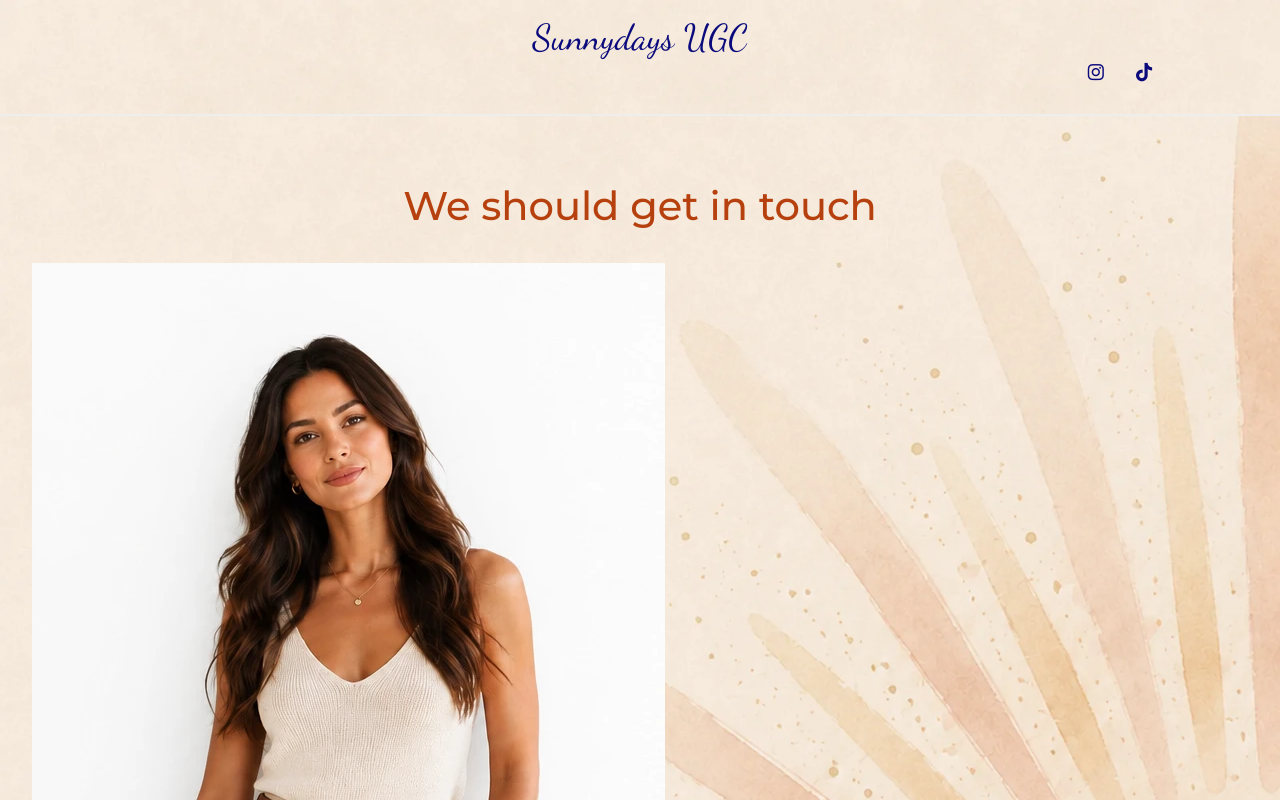
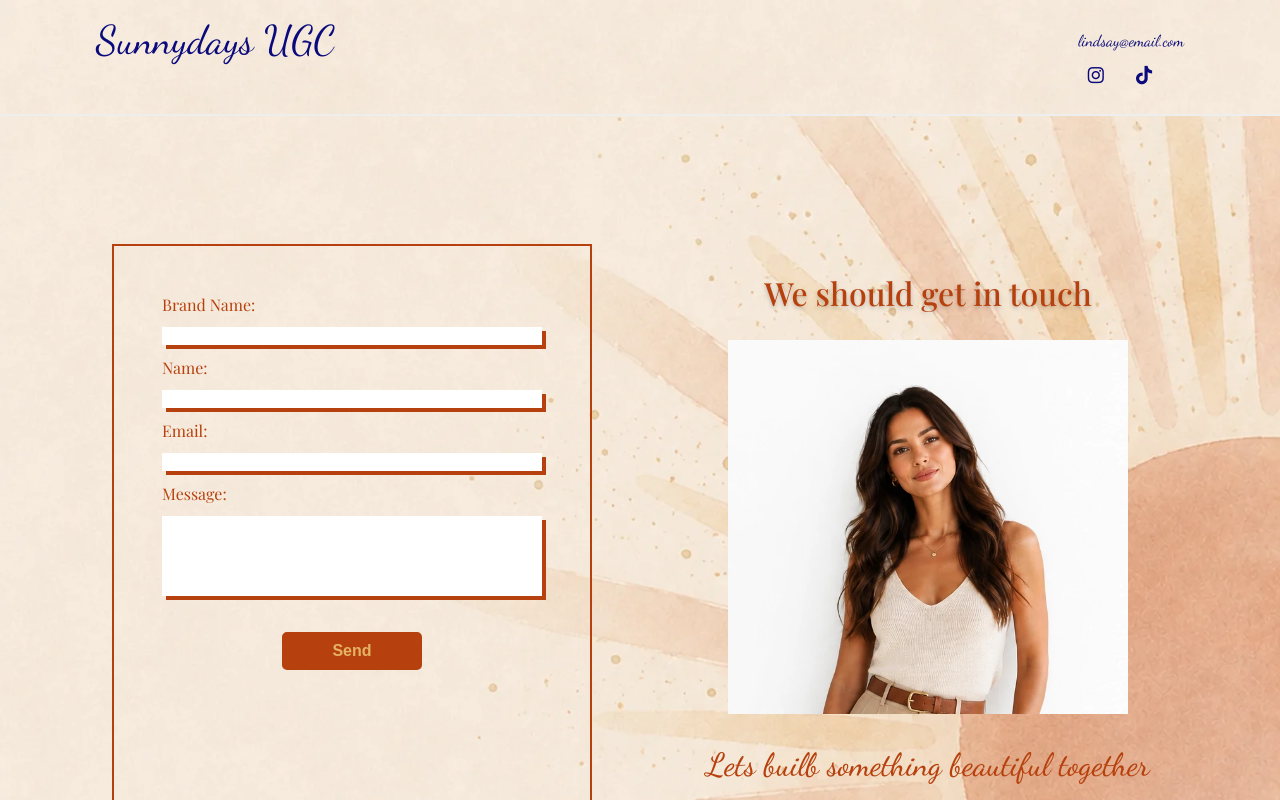
Before and after one commit to tslmusic2/sunnydays-ugc-main, a plain HTML site: page public/contact.html in a window 1280 px wide. Shown: the top 800 px of the page. Drawn offline with nearby package versions, Linux system fonts and the light colour scheme; a web font is replaced by a local one.

Commit message:
added some shadow to form inputs as well as h1 text.  fixed up the responsivness of the hero image so she stays in frame.  neatened up the grid layout of contact page for and text

```diff
--- a/public/contact.html
+++ b/public/contact.html
@@ -24,12 +24,13 @@
 
                               <nav class="nav-bar nav-bar-contact">
 
-                                    <ul class="list nav-list">
-
+                                    <ul class="list nav-list-links">
                                           <li class="nav-list-mains">
                                                       <a class="logo link nav-link-home" href="index.html">Sunnydays UGC</a>
                                           </li>
-
+                                          <li class="list nav-list-mains nav-contact">
+                                                      lindsay@email.com
+                                          </li>
                                     </ul>
 
                                     <ul class="list nav-list-socials">
@@ -57,9 +58,9 @@
                   <section class="contact-section">
 
                               <div class="contact-text">
-                                    <h1>We should get in touch</h1>
+                                    <h1 class="contact-h1">We should get in touch</h1>
  <!--change this image later-->     <img class="contact-img" src="../images/Placeholder-hero-image-mobile.webp">
-                                    <h2>Lets builb something beautiful together</h2>
+                                    <h2 class="contact-h2">Lets builb something beautiful together</h2>
                               </div>
 
                               <form class="contact-form" id="contact-form" action="#" method='POST'>
--- a/public/styles.css
+++ b/public/styles.css
@@ -20,13 +20,14 @@
 body {
         margin: 0;
         padding: 0;
-        font-family: "Playfair Display", serif;
+        font-family: var(--font-motserrat);
         /*font-family: "Montserrat", sans-serif;
         font-family: "Dancing Script", cursive;
         */
         color: var(--clay);
         padding-top: var(--nav-height);
         text-align: center;
+        min-height: 100vh;
 }
 
 .home-body {
@@ -49,18 +50,24 @@ img {
         object-fit: cover;
 }
 
+.contact-img {
+        max-width: 17em;
+        margin: 0 auto;
+}
+
 
 
 /*======TYPOGRAPHY======*/
 
 .logo {
         font-family: var(--font-dancing-script);
-        font-size: 2.25rem;
+        font-size: 2.5rem;
         font-weight: 400;
 }
 
-.nav-link-contact {
+.nav-contact {
         font-family: var(--font-dancing-script);
+        color: var(--blue);
 }
 
 h1 {
@@ -69,6 +76,16 @@ h1 {
        font-size: 2.5rem;
        max-width: 50ch;
        justify-self: center;
+       text-shadow: 0 2px 4px rgba(0, 0, 0, 0.22);
+}
+
+.contact-h1 {
+        font-size: 2rem;
+        font-family: var(--font-playfair-display);
+}
+
+.contact-h2 {
+        margin: 1em auto;
 }
 
 .hero-text {
@@ -87,6 +104,7 @@ h2 {
 
 footer > h2 {
         font-size: 1.5rem;
+        color: var(--blue);
 }
 
 .about-section {
@@ -202,6 +220,7 @@ section {
 .btn-footer-link {
         padding: .5em 1.5em;
         border-radius: 15px;
+        font-size: .8rem;
 }
 
 .btn:hover,
@@ -215,10 +234,35 @@ section {
 .contact-form {
         display: flex;
         flex-direction: column;
-        gap: .25em;
+        gap: .75em;
         text-align: left;
 }
 
+.contact-form-label {
+        font-family: var(--font-playfair-display);
+        cursor: pointer;
+}
+
+.contact-form-input,
+.contact-form-textarea {
+        cursor: pointer;
+        font-family: inherit;
+        border:none;
+        box-shadow: 4px 4px var(--clay);
+}
+
+.contact-form-input:hover,
+.contact-form-input:focus,
+.contact-form-textarea:hover,
+.contact-form-textarea:focus {
+        border:1px solid var(--yellow);
+        outline: none;
+}
+
+.contact-form-textarea {
+        resize: none;
+        height: 6em;
+}
 
 
 /*  Footer Layout  */
@@ -253,6 +297,7 @@ footer {
         .hero-section-text-container {
                 grid-column: 2 / 3;
         }
+
 }
 
 @media (min-width: 37em) {
@@ -275,15 +320,6 @@ footer {
                 justify-self: center;
                 margin: 0 2em 0 0;
         }
-        /*.nav-bar,
-        .nav-list-links,
-        .nav-list-socials {
-                display: flex;
-                flex-direction: row;
-                justify-content: space-between;
-                align-items: center;
-                gap: 3em;
-        }   */
 
         .nav-contact {
                 margin-left: auto;
@@ -316,7 +352,40 @@ footer {
                 grid-column: 2 / 3;
                 grid-row: 2 / 3;
         }
+
+        .contact-section {
+                display: grid;
+                grid-template-columns: 1fr 1fr;
+                gap: 1.5em;
+                max-width: 70em;
+                margin: 3em auto 0 auto;
+        }
+
+        .contact-text {
+                grid-column: 2 / 3;
+        }
+
+        .contact-form {
+                text-align: left;
+                border:2px solid var(--clay);
+                padding: 2em;
+                grid-column: 1 / 2;
+                grid-row: 1 / 2;
+        }
+
+
 }
+
+
+@media (min-width: 40em) {
+        .hero-section {
+                background-repeat: no-repeat;
+                background-position: 60% 20%;
+        }
+}
+
+
+
 
 
 @media (min-width: 62em) {
@@ -324,4 +393,30 @@ footer {
         .nav-bar {
                 padding: 1em 6em;
         }
+
+        .contact-section {
+                margin: 6em auto 0 auto;
+                gap: 6em;
+        }
+
+        .contact-form {
+                padding: 3em;
+        }
+
+        .contact-img {
+                max-width: 25em;
+        }
 }
+
+@media (min-width: 75em) {
+        .hero-section {
+                background-repeat: no-repeat;
+                background-position: 70% 23%;
+        }
+}
+
+@media (min-width: 95em) {
+        .contact-section {
+                gap: 9em;
+        }
+}
```
Also changed, not shown: public/index.html (+2 -2 lines).
